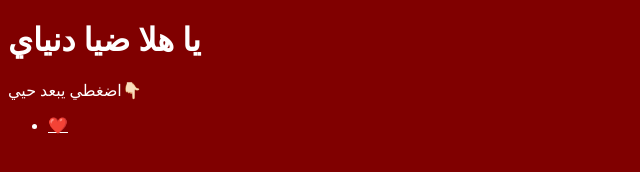
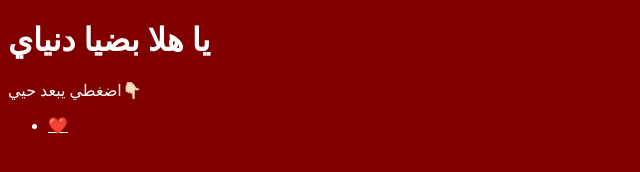
Before and after one commit to QW0912/Love, a plain HTML site: page index.html in a window 1280 px wide. Shown: the full height of the page, 0-640 px from the left. Drawn offline with Linux system fonts and the light colour scheme.

Commit message:
Update index.html

```diff
--- a/index.html
+++ b/index.html
@@ -16,7 +16,7 @@
     </style>
 </head>
 <body>
-    <h1>يا هلا ضيا دنياي</h1>
+    <h1>يا هلا بضيا دنياي</h1>
     <p>اضغطي يبعد حيي👇🏻</p>
     <ul>
         <li><a href="#" onclick="showVideo('https://www.youtube.com/embed/T3IZDlGy8Jk')" style="color: white;">❤️</a></li>
```
